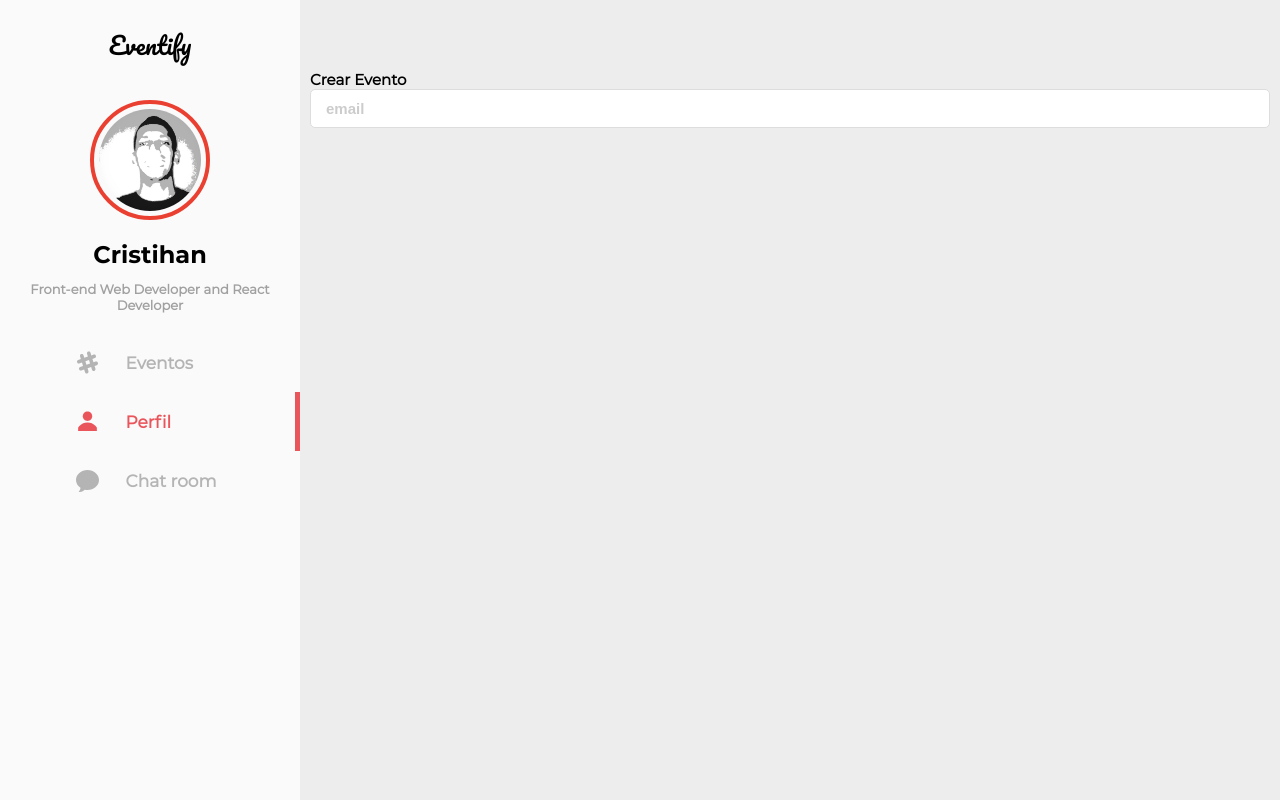
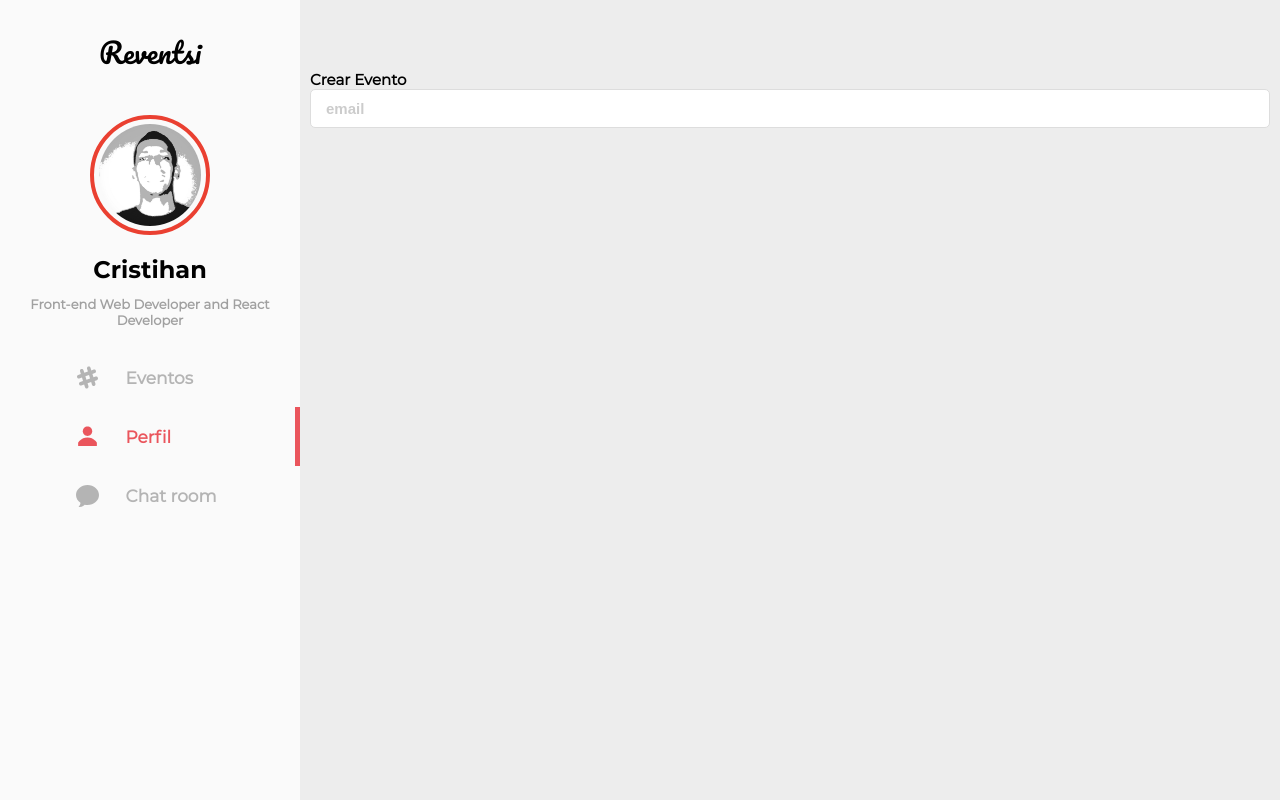
Before and after one commit to icyhookdev/Eventify, a React (Create React App) app: page /new in a window 1280 px wide. Built offline with nearby package versions, Linux system fonts and the light colour scheme.

Commit message:
refacto navbar

```diff
--- a/src/components/Navbar/Nav/Nav.js
+++ b/src/components/Navbar/Nav/Nav.js
@@ -7,7 +7,6 @@ import EventIco from '../../icons/EventIco';
 import ChatIco from '../../icons/ChatIco';
 
 const Nav = () => (
-  <div clasName={classes.flipped}>
   <div className={classes.Nav}>
     <ul className={classes.Nav__items}>
       <li className={classes.Nav__item}>
@@ -51,7 +50,6 @@ const Nav = () => (
       </li>
     </ul>
   </div>
-  </div>
 );
 
 export default Nav;
--- a/src/components/Navbar/Navbar.js
+++ b/src/components/Navbar/Navbar.js
@@ -7,7 +7,7 @@ import Nav from './Nav/Nav';
 const Navbar = () => (
   <div className={classes.Navbar}>
     <div className={classes.nav__container}>
-      <div className={classes.nav__logo}>Eventify</div>
+      <div className={classes.nav__logo}>Reventsi</div>
       <User />
       <Nav />
     </div>
--- a/src/components/Navbar/Navbar.module.css
+++ b/src/components/Navbar/Navbar.module.css
@@ -10,7 +10,7 @@
 
 .nav__logo {
   font-family: 'Pacifico', cursive;
-  font-size: 2.4em;
+  font-size: 2.8em;
   display: flex;
   padding: 1em;
   justify-content: center;
```
Lines whose indentation alone changed are shown as unchanged.
